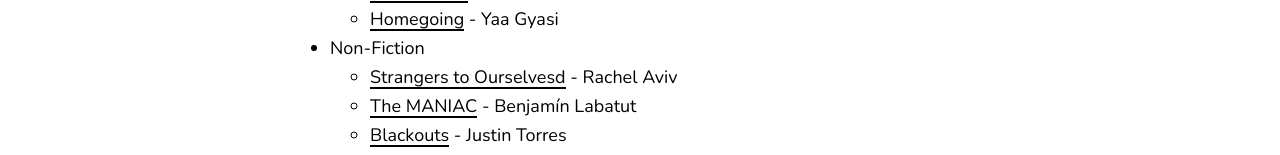
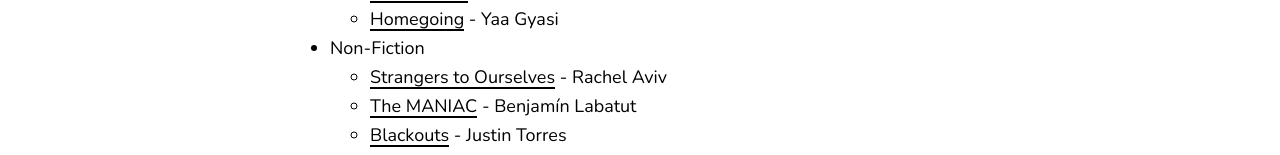
Before and after one commit to malrase/malrasedotcom, a Next.js app: page /currently-reading in a window 1280 px wide. Shown: the part 341-496 px from the top of the page. Built offline with nearby package versions, Linux system fonts and the light colour scheme.

Commit message:
Typo: Ourselvesd -> Ourselves

```diff
--- a/pages/currently-reading/index.js
+++ b/pages/currently-reading/index.js
@@ -20,7 +20,7 @@ export default function CurrentlyReadingIndex() {
         </ul>
         <li>Non-Fiction</li>
         <ul>
-          <li><a href='https://www.goodreads.com/book/show/59808605-strangers-to-ourselves'>Strangers to Ourselvesd</a> - Rachel Aviv</li>
+          <li><a href='https://www.goodreads.com/book/show/59808605-strangers-to-ourselves'>Strangers to Ourselves</a> - Rachel Aviv</li>
           <li><a href='https://www.goodreads.com/book/show/75665931-the-maniac'>The MANIAC</a> - Benjamín Labatut</li>
           <li><a href='https://www.goodreads.com/book/show/65215321-blackouts'>Blackouts</a> - Justin Torres</li>
       </ul>
```
